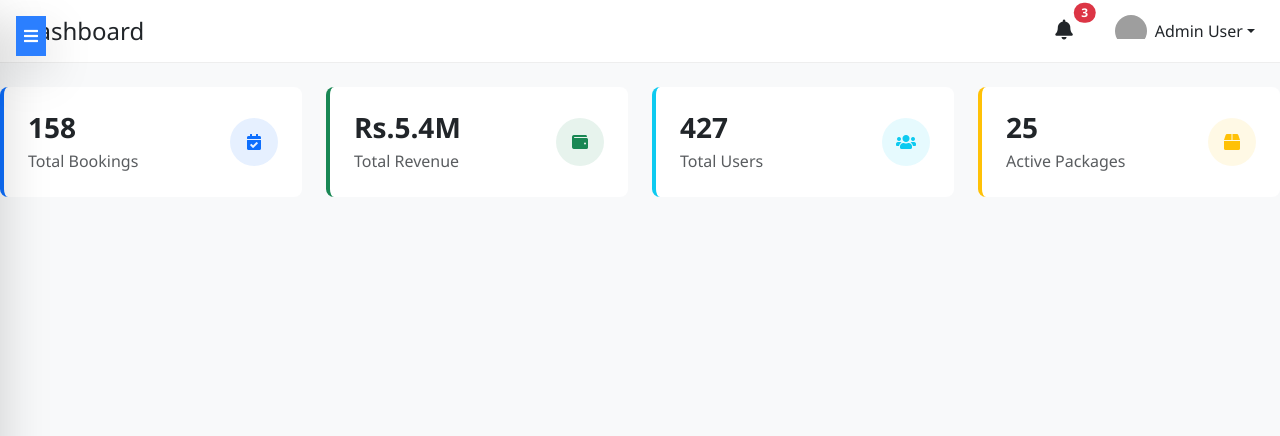
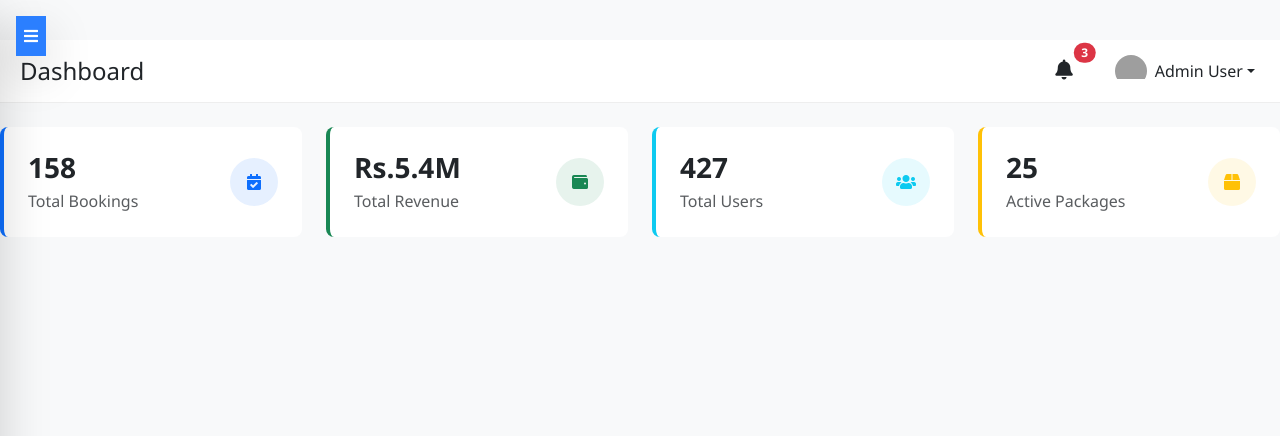
Before and after one commit to UsamaBashir786/ummrahwebsite, a PHP site: page /admin/index.php in a window 1280 px wide. Shown: the top 436 px of the page. Run offline with PHP 8.4, Linux system fonts and the light colour scheme; the visitor is signed in with stand-in values (Sample User, id 1); some libraries are stand-ins or nearby versions; grey boxes are pictures that could not be loaded.

Commit message:
first commit

```diff
--- a/admin/index.php
+++ b/admin/index.php
@@ -28,7 +28,7 @@ if (!isset($_SESSION['admin_loggedin']) || $_SESSION['admin_loggedin'] !== true)
 <body>
   <?php include 'includes/sidebar.php'; ?>
   <!-- Main Content -->
-  <div class="main-content col-md-12">
+  <div class="mt-10 main-content col-md-12">
     <!-- Top Navbar -->
     <nav class="navbar navbar-expand-lg top-navbar mb-4">
       <div class="container-fluid">
```
